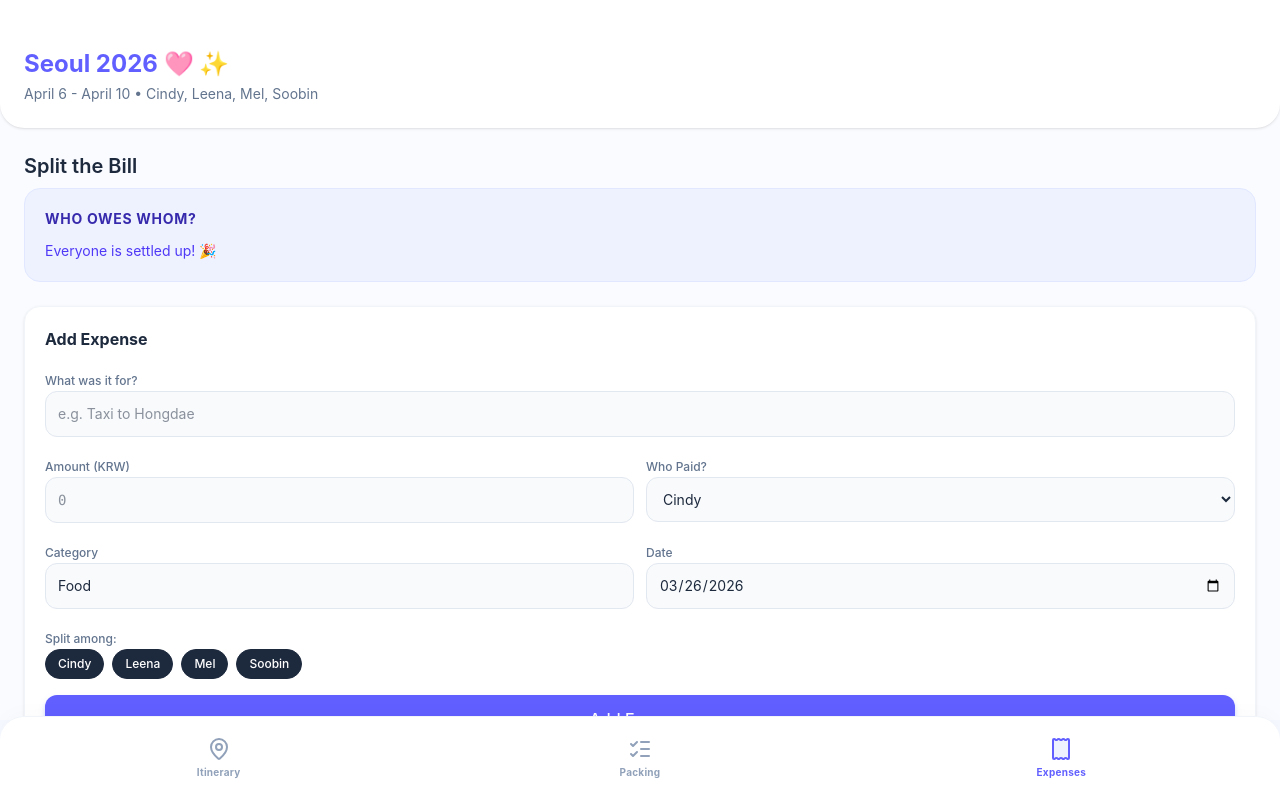
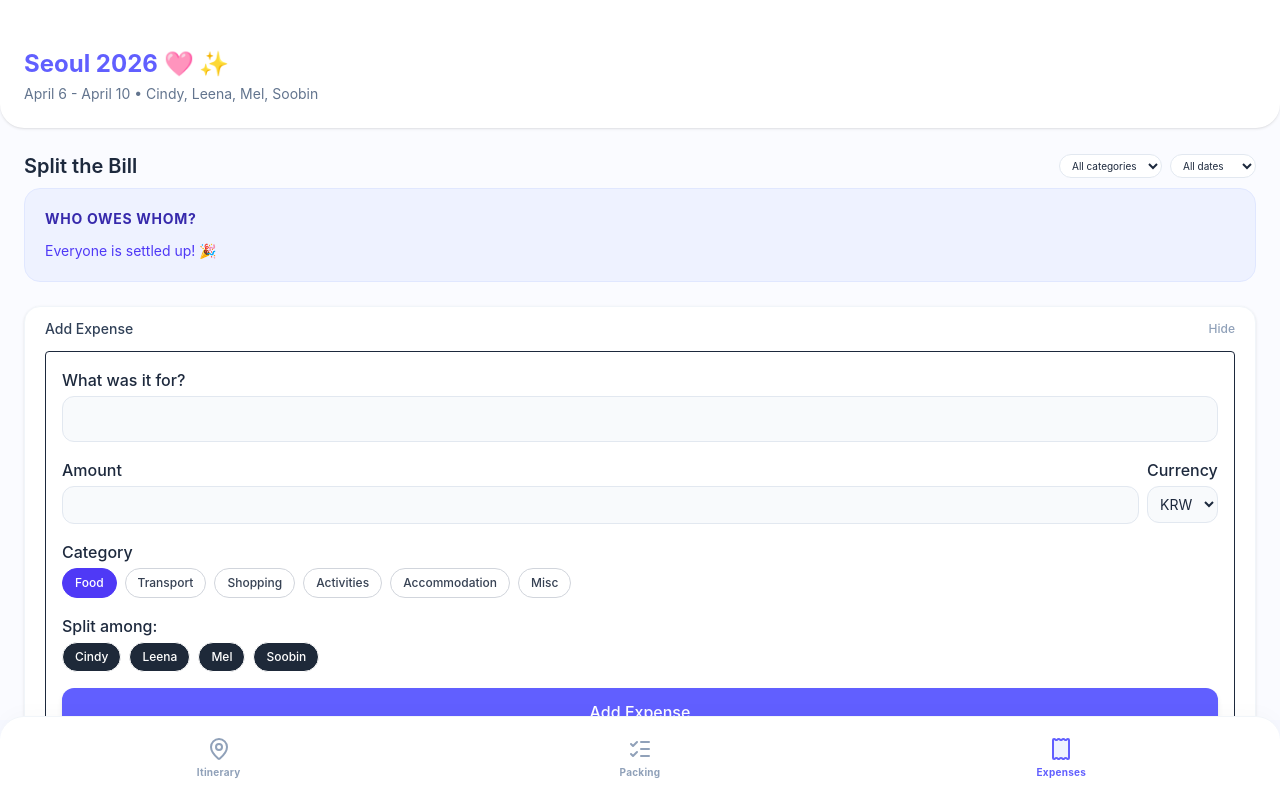
Before and after one commit to cindy-hui/korea-trip-2026, a React (Vite) app: page / in a window 1280 px wide. Both pictures are taken after a click on the button "Expenses". Built offline with nearby package versions, Linux system fonts and the light colour scheme.

Commit message:
update expense tab

```diff
--- a/src/App.jsx
+++ b/src/App.jsx
@@ -14,7 +14,12 @@ import {
 } from 'lucide-react';
 
 const FRIENDS = ['Cindy', 'Leena', 'Mel', 'Soobin'];
-
+const FX_RATES = {
+  // base: 1 unit of key = value in HKD
+  HKD: 1,
+  KRW: 0.0052, // adjust to your preferred fixed rate
+  USD: 7.8,
+};
 const INITIAL_ITINERARY = [
   {
     id: 'day1',
@@ -270,12 +275,16 @@ const INITIAL_PACKING_LIST = {
   ],
 };
 
+const CATEGORY_PRESETS = ['Food', 'Transport', 'Shopping', 'Others']; // simple presets
+
 const INITIAL_EXPENSE = {
   desc: '',
   amount: '',
   payer: FRIENDS[0],
   participants: [...FRIENDS],
   category: 'Food',
+  categoryTags: ['Food'],
+  currency: 'KRW',
   date: new Date().toISOString().split('T')[0],
 };
 
@@ -679,108 +688,107 @@ function ExpenseForm({
   onToggleParticipant,
   onSubmit,
 }) {
+  const PRESET_CATEGORIES = ['Food', 'Transport', 'Shopping', 'Activities', 'Accommodation', 'Misc'];
+
+  const handleAddTag = (tag) => {
+    const clean = tag.trim();
+    if (!clean || newExpense.categoryTags.includes(clean)) return;
+    onChangeNewExpense({
+      ...newExpense,
+      categoryTags: [...newExpense.categoryTags, clean],
+      category: clean,
+    });
+  };
+
+  const handleRemoveTag = (tag) => {
+    const nextTags = newExpense.categoryTags.filter((t) => t !== tag);
+    onChangeNewExpense({
+      ...newExpense,
+      categoryTags: nextTags,
+      category: nextTags[0] || 'Others',
+    });
+  };
+
   return (
-    <form
-      onSubmit={onSubmit}
-      className="bg-white p-5 rounded-2xl shadow-sm border border-slate-100 space-y-4"
-    >
-      <h3 className="font-bold text-slate-800">Add Expense</h3>
-
-      <div className="space-y-1">
-        <label className="text-xs font-medium text-slate-500">
-          What was it for?
-        </label>
+    <form onSubmit={onSubmit} className="space-y-4 p-4 border rounded">
+      <div>
+        <label className="block font-medium mb-1">What was it for?</label>
         <input
           type="text"
-          required
-          placeholder="e.g. Taxi to Hongdae"
           value={newExpense.desc}
           onChange={(e) =>
             onChangeNewExpense({ ...newExpense, desc: e.target.value })
           }
-          className="w-full p-3 text-sm bg-slate-50 border border-slate-200 rounded-xl focus:outline-none focus:ring-2 focus:ring-indigo-300"
+          className="w-full p-3 text-sm bg-slate-50 border border-slate-200 rounded-xl"
+          required
         />
       </div>
 
-      <div className="grid grid-cols-2 gap-3">
-        <div className="space-y-1">
-          <label className="text-xs font-medium text-slate-500">
-            Amount (KRW)
-          </label>
+      <div className="flex space-x-2">
+        <div className="flex-1">
+          <label className="block font-medium mb-1">Amount</label>
           <input
             type="number"
-            required
-            placeholder="0"
-            min="0"
+            step="0.01"
             value={newExpense.amount}
             onChange={(e) =>
               onChangeNewExpense({ ...newExpense, amount: e.target.value })
             }
-            className="w-full p-3 text-sm bg-slate-50 border border-slate-200 rounded-xl focus:outline-none focus:ring-2 focus:ring-indigo-300 font-mono"
+            className="w-full px-2 py-2 text-sm bg-slate-50 border border-slate-200 rounded-xl font-mono"
+            required
           />
         </div>
-        <div className="space-y-1">
-          <label className="text-xs font-medium text-slate-500">
-            Who Paid?
-          </label>
+
+        <div>
+          <label className="block font-medium mb-1">Currency</label>
           <select
-            value={newExpense.payer}
+            value={newExpense.currency}
             onChange={(e) =>
-              onChangeNewExpense({ ...newExpense, payer: e.target.value })
+              onChangeNewExpense({ ...newExpense, currency: e.target.value })
             }
-            className="w-full p-3 text-sm bg-slate-50 border border-slate-200 rounded-xl focus:outline-none focus:ring-2 focus:ring-indigo-300"
+              className="px-2 py-2 text-sm bg-slate-50 border border-slate-200 rounded-xl"
           >
-            {friends.map((f) => (
-              <option key={f} value={f}>
-                {f}
-              </option>
-            ))}
+            <option value="KRW">KRW</option>
+            <option value="HKD">HKD</option>
+            <option value="USD">USD</option>
           </select>
         </div>
       </div>
 
-      <div className="grid grid-cols-2 gap-3">
-        <div className="space-y-1">
-          <label className="text-xs font-medium text-slate-500">
-            Category
-          </label>
-          <input
-            type="text"
-            placeholder="e.g. Food, Transport"
-            value={newExpense.category}
-            onChange={(e) =>
-              onChangeNewExpense({ ...newExpense, category: e.target.value })
+      <div>
+        <label className="block font-medium mb-1">Category</label>
+        <div className="flex flex-wrap gap-2">
+          {PRESET_CATEGORIES.map((cat) => (
+            <button
+              key={cat}
+              type="button"
+              onClick={() =>
+                onChangeNewExpense({ ...newExpense, category: cat })
               }
-            className="w-full p-3 text-sm bg-slate-50 border border-slate-200 rounded-xl focus:outline-none focus:ring-2 focus:ring-indigo-200"
-          />
-        </div>
-        <div className="space-y-1">
-          <label className="text-xs font-medium text-slate-500">Date</label>
-          <input
-            type="date"
-            value={newExpense.date}
-            onChange={(e) =>
-              onChangeNewExpense({ ...newExpense, date: e.target.value })
-            }
-            className="w-full p-3 text-sm bg-slate-50 border border-slate-200 rounded-xl focus:outline-none focus:ring-2 focus:ring-indigo-200"
-          />
+              className={`px-3 py-1.5 text-xs font-medium rounded-full border ${
+                newExpense.category === cat
+                  ? 'bg-indigo-600 text-white border-indigo-600'
+                  : 'bg-white text-gray-700 border-gray-300 hover:bg-gray-100'
+              }`}
+            >
+              {cat}
+            </button>
+          ))}
         </div>
       </div>
 
-      <div className="space-y-2">
-        <label className="text-xs font-medium text-slate-500">
-          Split among:
-        </label>
+      <div>
+        <label className="block font-medium mb-1">Split among:</label>
         <div className="flex flex-wrap gap-2">
           {friends.map((f) => (
             <button
+              key={f}
               type="button"
-              key={f}
               onClick={() => onToggleParticipant(f)}
-              className={`px-3 py-1.5 text-xs font-medium rounded-full transition-colors border ${
+              className={`px-3 py-1.5 text-xs font-medium rounded-full border ${
                 newExpense.participants.includes(f)
-                  ? 'bg-slate-800 text-white border-slate-800'
-                  : 'bg-white text-slate-500 border-slate-200'
+                  ? 'bg-gray-800 text-white'
+                  : 'bg-white text-gray-500'
               }`}
             >
               {f}
@@ -789,40 +797,58 @@ function ExpenseForm({
         </div>
       </div>
 
+      <div>
         <button
           type="submit"
-        className="w-full bg-indigo-500 text-white font-medium py-3 rounded-xl shadow-md shadow-indigo-200 hover:bg-indigo-600 transition-colors"
-      >
+          className="w-full bg-indigo-500 text-white font-medium py-3 rounded-xl shadow-md">
         Add Expense
         </button>
+      </div>
     </form>
   );
 }
 
-function ExpensesList({ expenses, onRemove }) {
+function ExpensesList({ groupedByDate, onRemove }) {
+  const dates = Object.keys(groupedByDate).sort((a, b) => (a < b ? 1 : -1));
+
+
   return (
     <div className="space-y-3">
       <h3 className="font-bold text-slate-800">Recent Expenses</h3>
-      {expenses.length === 0 ? (
+      {dates.length === 0 ? (
         <p className="text-sm text-slate-500 text-center py-4">
-          No expenses added yet.
+          No expenses found.
         </p>
       ) : (
-        expenses.map((exp) => (
+        dates.map((date) => (
+          <div key={date} className="space-y-2">
+            <p className="text-xs font-semibold text-slate-500 uppercase">
+              {date}
+            </p>
+            {groupedByDate[date].map((exp) => {
+              const hkd = toHKD(exp.amount, exp.currency || 'KRW');
+              const krw = toKRW(exp.amount, exp.currency || 'KRW');
+              return (
                 <div
                   key={exp.id}
                   className="bg-white p-4 rounded-xl shadow-sm border border-slate-100 flex justify-between items-center group"
                 >
                   <div>
-              <p className="text-sm font-bold text-slate-800">{exp.desc}</p>
+                    <p className="text-sm font-bold text-slate-800">
+                      {exp.desc}
+                    </p>
                     <p className="text-xs text-slate-500 mt-0.5">
-                {exp.category} • {exp.date} • Paid by {exp.payer} • Split{' '}
-                {exp.participants.length} ways
+                      {(exp.categoryTags || [exp.category]).join(', ')} • Paid
+                      by {exp.payer} • Split {exp.participants.length} ways
                     </p>
                   </div>
-            <div className="flex items-center gap-3">
+                  <div className="flex flex-col items-end gap-1">
                     <span className="font-mono font-bold text-sm text-slate-700">
-                {exp.amount.toLocaleString()} ₩
+                      {exp.amount.toLocaleString()} {exp.currency || 'KRW'}
+                    </span>
+                    <span className="text-[10px] text-slate-400 font-mono">
+                      ≈ {Math.round(hkd).toLocaleString()} HKD •{' '}
+                      {Math.round(krw).toLocaleString()} KRW
                     </span>
                     <button
                       onClick={() => onRemove(exp.id)}
@@ -832,25 +858,86 @@ function ExpensesList({ expenses, onRemove }) {
                     </button>
                   </div>
                 </div>
+              );
+            })}
+          </div>
         ))
       )}
     </div>
   );
 }
 
+
+
 function ExpensesTab({
   expenses,
+  groupedByDate,
   settlements,
   newExpense,
   onChangeNewExpense,
   onToggleParticipant,
   onAddExpense,
   onRemoveExpense,
+  categoryFilter,
+  onChangeCategoryFilter,
+  dateFilter,
+  onChangeDateFilter,
+  categoryTotalsHKD,
+  summaryPerson,
+  onChangeSummaryPerson,
 }) {
+  const allCategories = Array.from(
+    new Set(
+      expenses.flatMap((e) => e.categoryTags || [e.category])
+    )
+  );
+
+  const [showAdd, setShowAdd] = useState(true); // collapse behaviour
+
   return (
     <div className="space-y-6 animate-in fade-in slide-in-from-bottom-4 duration-500">
-      <h2 className="text-xl font-semibold mb-2">Split the Bill</h2>
+      <div className="flex items-center justify-between mb-2">
+        <h2 className="text-xl font-semibold">Split the Bill</h2>
+        <div className="flex gap-2">
+          <select
+            value={categoryFilter}
+            onChange={(e) => onChangeCategoryFilter(e.target.value)}
+            className="px-2 py-1 text-[10px] bg-white border border-slate-200 rounded-full"
+          >
+            <option value="All">All categories</option>
+            {allCategories.map((c) => (
+              <option key={c} value={c}>
+                {c}
+              </option>
+            ))}
+          </select>
+          <select
+            value={dateFilter}
+            onChange={(e) => onChangeDateFilter(e.target.value)}
+            className="px-2 py-1 text-[10px] bg-white border border-slate-200 rounded-full"
+          >
+            <option value="All">All dates</option>
+            <option value="Today">Today</option>
+            <option value="Trip">Trip dates</option>
+          </select>
+        </div>
+      </div>
+
       <SettlementsSummary settlements={settlements} />
+
+      <div className="bg-white rounded-2xl shadow-sm border border-slate-100">
+        <button
+          type="button"
+          onClick={() => setShowAdd((v) => !v)}
+          className="w-full flex items-center justify-between px-5 py-3 text-sm font-medium text-slate-700"
+        >
+          <span>Add Expense</span>
+          <span className="text-xs text-slate-400">
+            {showAdd ? 'Hide' : 'Show'}
+          </span>
+        </button>
+        {showAdd && (
+          <div className="px-5 pb-5">
             <ExpenseForm
               friends={FRIENDS}
               newExpense={newExpense}
@@ -858,10 +945,104 @@ function ExpensesTab({
               onToggleParticipant={onToggleParticipant}
               onSubmit={onAddExpense}
             />
-      <ExpensesList expenses={expenses} onRemove={onRemoveExpense} />
+          </div>
+        )}
+      </div>
+
+      <div className="bg-white p-5 rounded-2xl shadow-sm border border-slate-100 space-y-3">
+        <div className="flex items-center justify-between">
+          <h3 className="font-bold text-slate-800 text-sm">
+            Expense Summary
+          </h3>
+          <select
+            value={summaryPerson}
+            onChange={(e) => onChangeSummaryPerson(e.target.value)}
+            className="px-2 py-1 text-[10px] bg-slate-50 border border-slate-200 rounded-full"
+          >
+            <option value="All">All friends</option>
+            {FRIENDS.map((f) => (
+              <option key={f} value={f}>
+                {f}
+              </option>
+            ))}
+          </select>
+        </div>
+        <p className="text-[11px] text-slate-500">
+          Showing category breakdown in HKD based on who paid / participated.
+        </p>
+        <PieChart data={categoryTotalsHKD} />
+      </div>
+      <ExpensesList groupedByDate={groupedByDate} onRemove={onRemoveExpense} />
     </div>
   );
 }
+
+function PieChart({ data }) {
+  const entries = Object.entries(data);
+  const total = entries.reduce((sum, [, value]) => sum + value, 0);
+  if (total === 0) {
+    return (
+      <p className="text-xs text-slate-400 text-center py-4">
+        No expenses to summarize yet.
+      </p>
+    );
+  }
+
+  let cumulative = 0;
+  const radius = 40;
+  const colors = ['#6366F1', '#F97316', '#22C55E', '#EC4899', '#0EA5E9'];
+
+  return (
+    <div className="flex items-center gap-4">
+      <svg viewBox="0 0 100 100" className="w-24 h-24">
+        {entries.map(([key, value], idx) => {
+          const startAngle = (cumulative / total) * 2 * Math.PI;
+          const slice = (value / total) * 2 * Math.PI;
+          const endAngle = startAngle + slice;
+          cumulative += value;
+
+          const x1 = 50 + radius * Math.cos(startAngle);
+          const y1 = 50 + radius * Math.sin(startAngle);
+          const x2 = 50 + radius * Math.cos(endAngle);
+          const y2 = 50 + radius * Math.sin(endAngle);
+          const largeArc = slice > Math.PI ? 1 : 0;
+
+          const d = `
+            M 50 50
+            L ${x1} ${y1}
+            A ${radius} ${radius} 0 ${largeArc} 1 ${x2} ${y2}
+            Z
+          `;
+
+          return (
+            <path
+              key={key}
+              d={d}
+              fill={colors[idx % colors.length]}
+              stroke="#ffffff"
+              strokeWidth="0.5"
+            />
+          );
+        })}
+      </svg>
+      <div className="space-y-1">
+        {entries.map(([key, value], idx) => (
+          <div key={key} className="flex items-center text-xs text-slate-600">
+            <span
+              className="w-2 h-2 rounded-full mr-2"
+              style={{ backgroundColor: colors[idx % colors.length] }}
+            />
+            <span className="flex-1">{key}</span>
+            <span className="font-mono text-[10px] text-slate-500">
+              {Math.round(value).toLocaleString()} HKD
+            </span>
+          </div>
+        ))}
+      </div>
+    </div>
+  );
+}
+
 
 // Main App
 export default function App() {
@@ -871,6 +1052,61 @@ export default function App() {
   const [expenses, setExpenses] = useState([]);
   const [isEditingItinerary, setIsEditingItinerary] = useState(false);
   const [newExpense, setNewExpense] = useState(INITIAL_EXPENSE);
+  const [expenseCategoryFilter, setExpenseCategoryFilter] = useState('All');
+  const [expenseDateFilter, setExpenseDateFilter] = useState('All'); // All | Today | Trip
+  const [summaryPerson, setSummaryPerson] = useState('All');
+  // Category tags system
+  const [categories, setCategories] = useState([
+    'Food', 'Transport', 'Shopping', 'Activities', 'Accommodation', 'Misc'
+  ]);
+  const [editingCategories, setEditingCategories] = useState(false);
+  const [newCategory, setNewCategory] = useState('');
+
+  const [selectedCategory, setSelectedCategory] = useState('food');
+
+
+  const TRIP_START = '2026-04-06';
+  const TRIP_END = '2026-04-10';
+
+  const filteredExpenses = expenses.filter((exp) => {
+    const tags = exp.categoryTags || [exp.category];
+
+    const matchCategory =
+      expenseCategoryFilter === 'All' ||
+      tags.includes(expenseCategoryFilter);
+
+    let matchDate = true;
+    if (expenseDateFilter === 'Trip') {
+      matchDate = exp.date >= TRIP_START && exp.date <= TRIP_END;
+    }
+    if (expenseDateFilter === 'Today') {
+      const today = new Date().toISOString().split('T')[0];
+      matchDate = exp.date === today;
+    }
+
+    return matchCategory && matchDate;
+  });
+
+  const groupedByDate = filteredExpenses.reduce((acc, exp) => {
+    const key = exp.date;
+    if (!acc[key]) acc[key] = [];
+    acc[key].push(exp);
+    return acc;
+  }, {});
+
+  const summaryExpenses = expenses.filter((exp) => {
+    if (summaryPerson === 'All') return true;
+    return exp.payer === summaryPerson || exp.participants.includes(summaryPerson);
+  });
+
+  const categoryTotalsHKD = summaryExpenses.reduce((acc, exp) => {
+    const tags = exp.categoryTags || [exp.category];
+    const primary = tags[0] || 'Others';
+    const amountHKD = toHKD(exp.amount, exp.currency || 'KRW');
+    acc[primary] = (acc[primary] || 0) + amountHKD;
+    return acc;
+  }, {});
+
 
   useEffect(() => {
     const savedItinerary = localStorage.getItem('korea_itinerary');
@@ -1024,6 +1260,8 @@ export default function App() {
       payer: newExpense.payer,
       participants: newExpense.participants,
       category: newExpense.category,
+      categoryTags: newExpense.categoryTags || [newExpense.category],
+      currency: newExpense.currency || 'KRW',
       date: newExpense.date,
     };
 
@@ -1036,7 +1274,19 @@ export default function App() {
   };
 
   const removeExpense = (id) => {
-    setExpenses((prev) => prev.filter((e) => e.id !== id));
+    setExpenses((prev) => prev.filter((exp) => exp.id !== id));
+  };
+
+  const toHKD = (amount, currency) => {
+    if (!amount) return 0;
+    const rate = FX_RATES[currency] || 1;
+    return amount * rate;
+  };
+
+  const toKRW = (amount, currency) => {
+    const hkd = toHKD(amount, currency);
+    const krwPerHKD = 1 / FX_RATES['KRW'];
+    return hkd * krwPerHKD;
   };
 
   const toggleParticipant = (friend) => {
@@ -1053,10 +1303,11 @@ export default function App() {
     FRIENDS.forEach((f) => (balances[f] = 0));
 
     expenses.forEach((exp) => {
-      const split = exp.amount / exp.participants.length;
-      balances[exp.payer] += exp.amount;
+      const totalHKD = toHKD(exp.amount, exp.currency || 'KRW');
+      const splitHKD = totalHKD / exp.participants.length;
+      balances[exp.payer] += totalHKD;
       exp.participants.forEach((p) => {
-        balances[p] -= split;
+        balances[p] -= splitHKD;
       });
     });
 
@@ -1077,7 +1328,12 @@ export default function App() {
       const creditor = creditors[j];
       const min = Math.min(debtor.amount, creditor.amount);
 
-      settlements.push({ from: debtor.person, to: creditor.person, amount: min });
+      // show as KRW for familiarity
+      settlements.push({
+        from: debtor.person,
+        to: creditor.person,
+        amount: Math.round(toKRW(min, 'HKD')),
+      });
 
       debtor.amount -= min;
       creditor.amount -= min;
@@ -1090,6 +1346,20 @@ export default function App() {
   };
 
   const settlements = calculateSettlements();
+
+    // Category handlers
+  const addCategory = () => {
+    if (newCategory.trim() && !categories.includes(newCategory.trim())) {
+      setCategories([...categories, newCategory.trim()]);
+      setNewCategory('');
+    }
+  };
+
+  const removeCategory = (categoryToRemove) => {
+    setCategories(categories.filter(cat => cat !== categoryToRemove));
+    // Optionally remove from existing expenses too, but for now just update state
+  };
+
 
   return (
     <div className="flex flex-col h-screen bg-indigo-50/30 text-slate-800 font-sans">
@@ -1130,14 +1400,23 @@ export default function App() {
       {activeTab === 'expenses' && (
         <ExpensesTab
           expenses={expenses}
+          groupedByDate={groupedByDate}
           settlements={settlements}
           newExpense={newExpense}
           onChangeNewExpense={setNewExpense}
           onToggleParticipant={toggleParticipant}
           onAddExpense={addExpense}
           onRemoveExpense={removeExpense}
+          categoryFilter={expenseCategoryFilter}
+          onChangeCategoryFilter={setExpenseCategoryFilter}
+          dateFilter={expenseDateFilter}
+          onChangeDateFilter={setExpenseDateFilter}
+          categoryTotalsHKD={categoryTotalsHKD}
+          summaryPerson={summaryPerson}
+          onChangeSummaryPerson={setSummaryPerson}
         />
       )}
+
       </main>
 
       <nav className="bg-white border-t border-slate-100 fixed bottom-0 w-full pb-safe flex justify-around px-2 py-3 shadow-[0_-4px_20px_rgba(0,0,0,0.02)] rounded-t-3xl">
```
Lines whose indentation alone changed are shown as unchanged.
